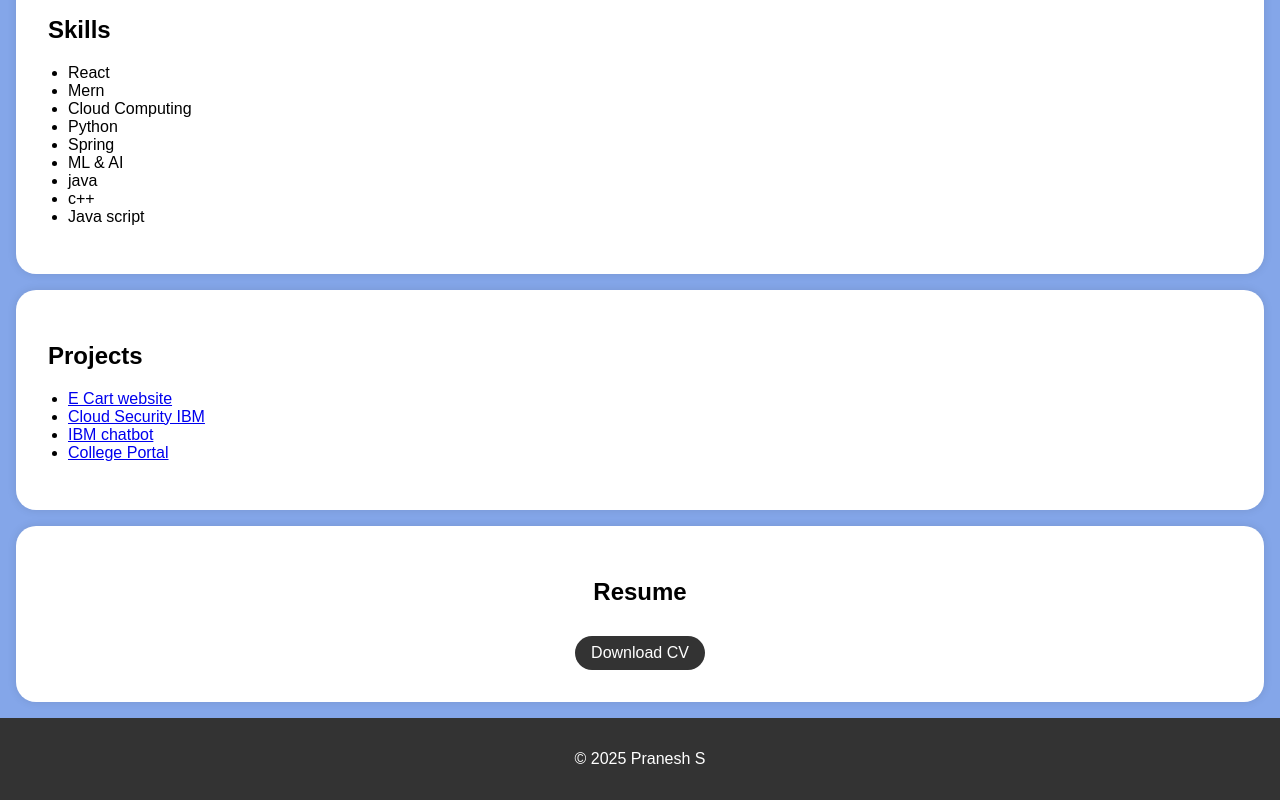
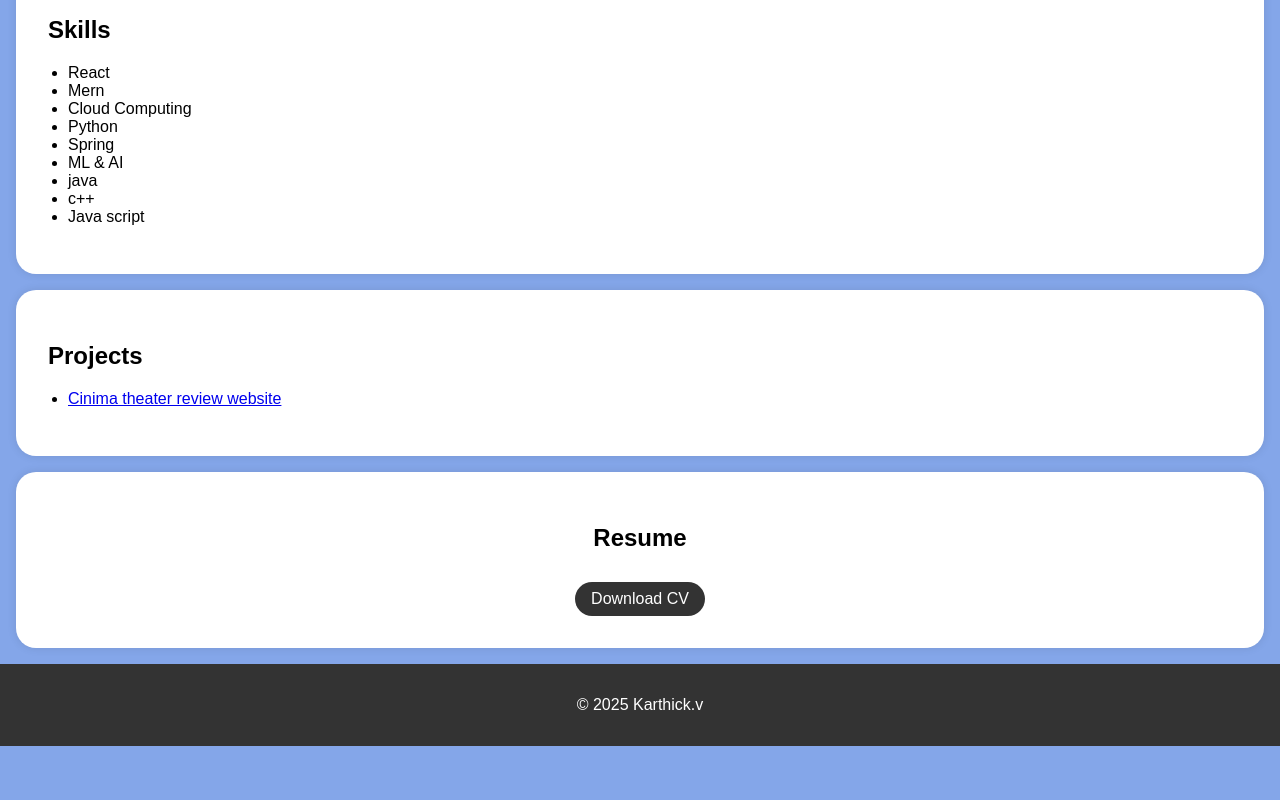
Before and after one commit to Karthickno1/Portfolio, a plain HTML site: page index.html in a window 1280 px wide. Shown: the part 700-1500 px from the top of the page. After the commit the page ends 1446 px from the top, so only its background shows below. Drawn offline with Linux system fonts and the light colour scheme.

Commit message:
Update index.html

```diff
--- a/index.html
+++ b/index.html
@@ -156,10 +156,8 @@
         <div class="section-content">
             <h2>Projects</h2>
             <ul>
-                <li><a href="#">E Cart website</a></li>
-                <li><a href="#">Cloud Security IBM</a></li>
-                <li><a href="#">IBM chatbot</a></li>
-                <li><a href="#">College Portal</a></li>
+                <li><a href="   https://karthickno1.github.io/Project_karthick/">Cinima theater review website</a></li>
+
                 <!-- Add more project links here -->
             </ul>
         </div>
@@ -177,7 +175,7 @@
     </section>
 
     <footer>
-        <p>&copy; 2025 Pranesh S</p>
+        <p>&copy; 2025 Karthick.v</p>
     </footer>
 
     <script>
```
